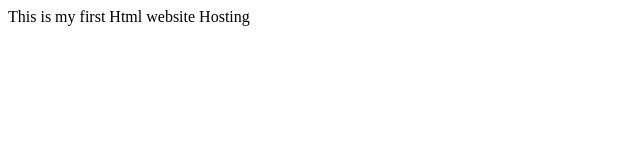
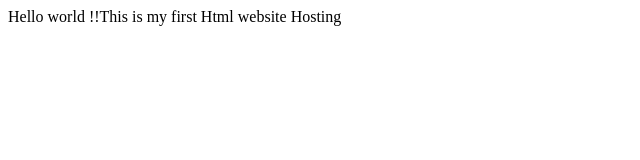
Before and after one commit to Shubhamt212/myhtml, a plain HTML site: page index.html in a window 1280 px wide. Shown: the whole page, without its empty margins (0-640 px from the left). Drawn offline with Linux system fonts and the light colour scheme.

Commit message:
Update index.html

```diff
--- a/index.html
+++ b/index.html
@@ -1 +1 @@
-<ht> This is my first Html website Hosting</h1>
+<ht> Hello world !!This is my first Html website Hosting</h1>
```
